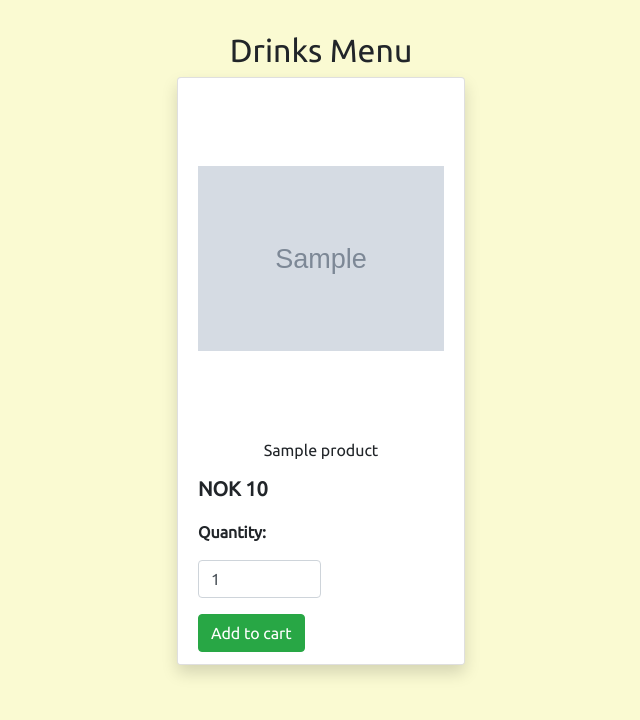
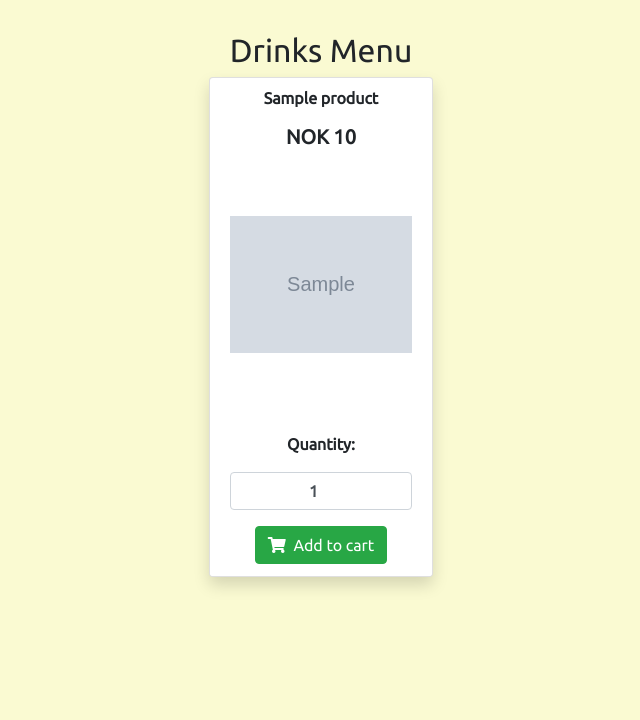
Before and after one commit to paulldev/milestone-project-4, a Django app: page /products/ in a window 1280 px wide. Shown: the part 80-800 px from the top of the page, without its empty margins (319-959 px from the left). Run offline with Django 3.2, Linux system fonts and the light colour scheme; tables that the repository leaves empty hold one stand-in row (values such as "Sample post"); grey boxes marked "Sample" are stand-in pictures; parts of the project's set-up code (start-up, migrations or seed data) failed here and were passed over; some libraries are stand-ins or nearby versions.

Commit message:
Card bootstrap formatting

```diff
--- a/products/templates/products/products.html
+++ b/products/templates/products/products.html
@@ -11,34 +11,37 @@
 	<div class="row justify-content-center">
 		{% for product in products %}
 		<div class="col-auto mb-3">
-                    <div class="card text-center shadow h-100" style="width: 18rem;">
+			<div class="card text-center shadow h-100" style="width: 14rem;">
+				<div class="card-title">
+					<p class="mt-2 mb-0 font-weight-bold">{{ product.name }}</p>
+				</div>
+				<p class="text-center lead mt-0 mb-0 text-left font-weight-bold">NOK {{ product.price }}</p>
 				<div class="card-body">
 					{% if product.image %}
-                                <img class="card-img-top img-fluid" src="{{ product.image.url }}" alt="{{ product.name }}">
+					<img class="card-img-top img-fluid" src="{{ product.image.url }}" alt="{{ product.name }}" style="height: 14rem;">
                             {% else %}
-                                <img class="card-img-top img-fluid" src="{{ MEDIA_URL }}noimage.png" alt="{{ product.name }}">
+					<img class="card-img-top img-fluid" src="{{ MEDIA_URL }}noimage.png" alt="{{ product.name }}" style="height: 14rem;">
                             {% endif %}
                         </div>
-                        <div class="card-title">
-                            <p class="mb-0">{{ product.name }}</p>
-                        </div>
-                        <div class="card-footer bg-white pt-0 border-0 text-left">
+					<div class="card-footer text-center bg-white pt-0 border-0 text-left">
 						<div class="row">
 							<div class="col">
-                                    <p class="lead mb-0 text-left font-weight-bold">NOK {{ product.price }}</p>
 								<form class="form" action="{% url 'add_to_cart' product.id %}" method="POST">
 									{% csrf_token %}
 									<div class="form-row">
 										<div class="col-12">
 											<p class="mt-3"><strong>Quantity:</strong></p>
-                                                <div class="form-group w-50">
+											<div class="form-group w-100">
 												<div class="input-group">
-                                                        <input class="form-control qty_input" type="number" name="quantity" value="1" min="1" max="99" data-item_id="{{ product.id }}" id="id_qty_{{ product.id }}">
+													<input class="font-weight-bold text-center form-control qty_input" type="number" name="quantity" value="1" min="1" max="10" data-item_id="{{ product.id }}" id="id_qty_{{ product.id }}">
                                                     </div>
 												</div>
 											</div>
 											<div class="col-12">
-                                                <input type="submit" class="btn btn-success" value="Add to cart">
+												<button type="submit" class="btn btn-success">
+                                                    <i class="fas fa-shopping-cart mr-1"></i>
+                                                    <span>Add to cart</span>
+                                                </button>
 											</div>
 											<input type="hidden" name="redirect_url" value="{{ request.path }}">
                                         </div>
```
Lines whose indentation alone changed are shown as unchanged.
